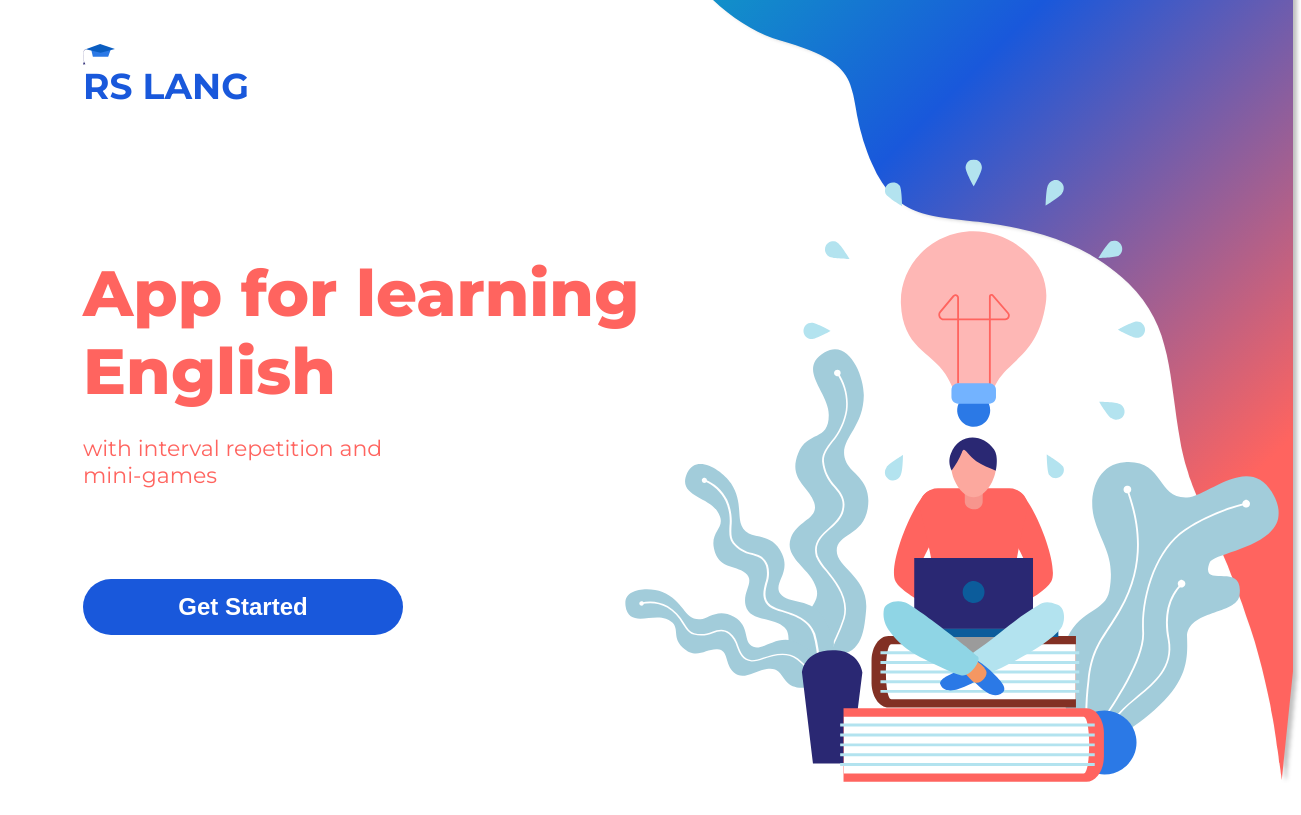
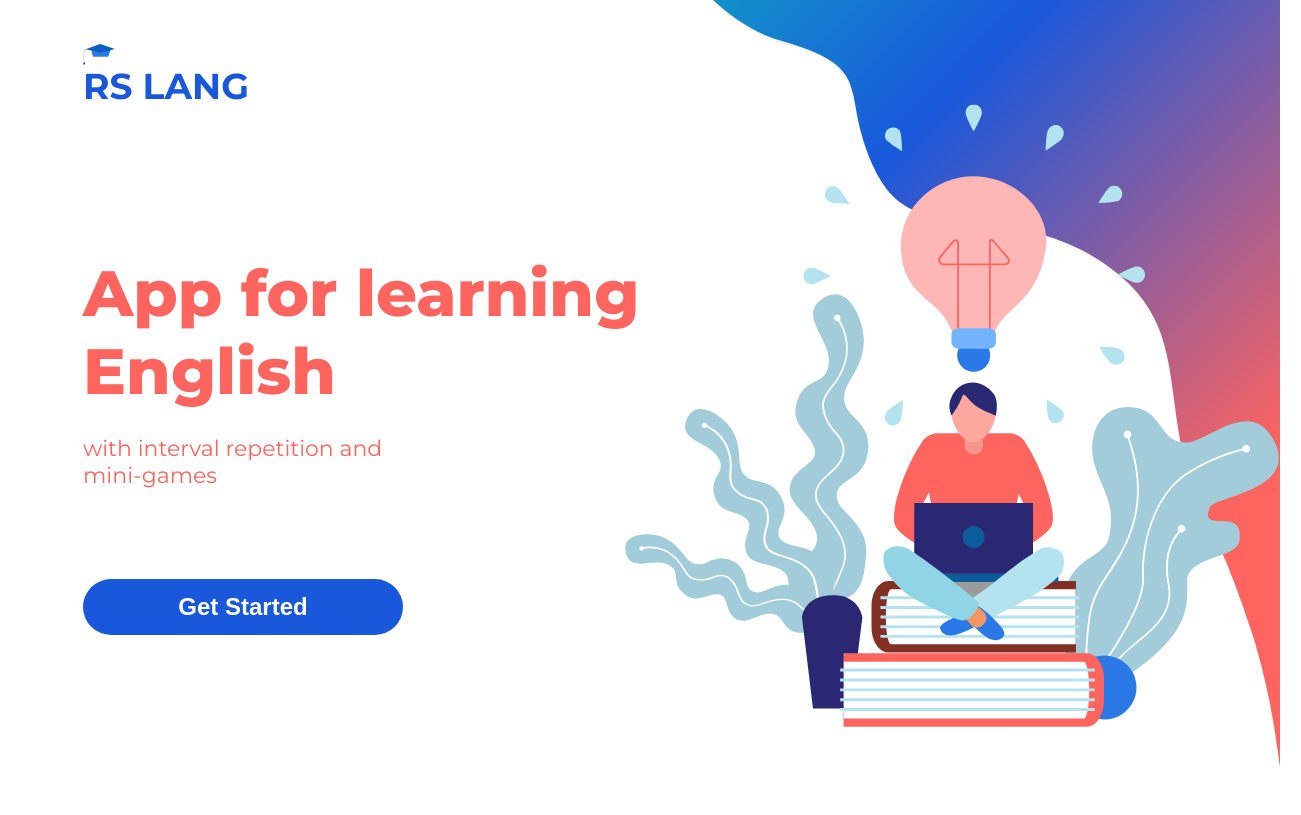
Before and after one commit to dzinrai/rslang, a React (Create React App) app: page / in a window 1280 px wide. Shown: the whole page, 1301 px wide, since content can reach past the window. Built offline with nearby package versions, Linux system fonts and the light colour scheme.

Commit message:
refactor: welcome page styles

```diff
--- a/src/components/landing-page/landing-page.tsx
+++ b/src/components/landing-page/landing-page.tsx
@@ -1,8 +1,8 @@
 import React from 'react';
-import WelcomePage from './welcome-page/welcome-page';
+import Welcome from './welcome/welcome';
 
 function LandingPage() {
-  return <WelcomePage />;
+  return <Welcome />;
 }
 
 export default LandingPage;
--- a/src/components/landing-page/welcome-page/welcome-page.module.css
+++ b/src/components/landing-page/welcome/welcome.module.css
@@ -1,9 +1,10 @@
 .container {
-  padding: 44px 0 0 83px;
+  padding: 44px 10px 180px 83px;
   display: grid;
   grid-template-rows: auto 1fr;
   grid-template-columns: minmax(auto, 320px) minmax(auto, 268px) 1fr;
   position: relative;
+  overflow: hidden;
 }
 
 .logo {
@@ -58,6 +59,6 @@
   position: absolute;
   transform: scale(1.9);
   right: 156px;
-  bottom: 0;
+  bottom: 235px;
   z-index: -1;
 }
--- a/src/components/landing-page/welcome-page/welcome-page.tsx
+++ b/src/components/landing-page/welcome/welcome.tsx
@@ -1,10 +1,10 @@
 import React from 'react';
-import styles from './welcome-page.module.css';
+import styles from './welcome.module.css';
 import { ReactComponent as Logo } from '../../../img/logo.svg';
 import { ReactComponent as Gradient } from '../../../img/gradient.svg';
 import { ReactComponent as WelcomeImage } from '../../../img/layer-2.svg';
 
-function WelcomePage() {
+function Welcome() {
   return (
     <div className={styles.container}>
       <h1>
@@ -22,4 +22,4 @@ function WelcomePage() {
   );
 }
 
-export default WelcomePage;
+export default Welcome;
```
